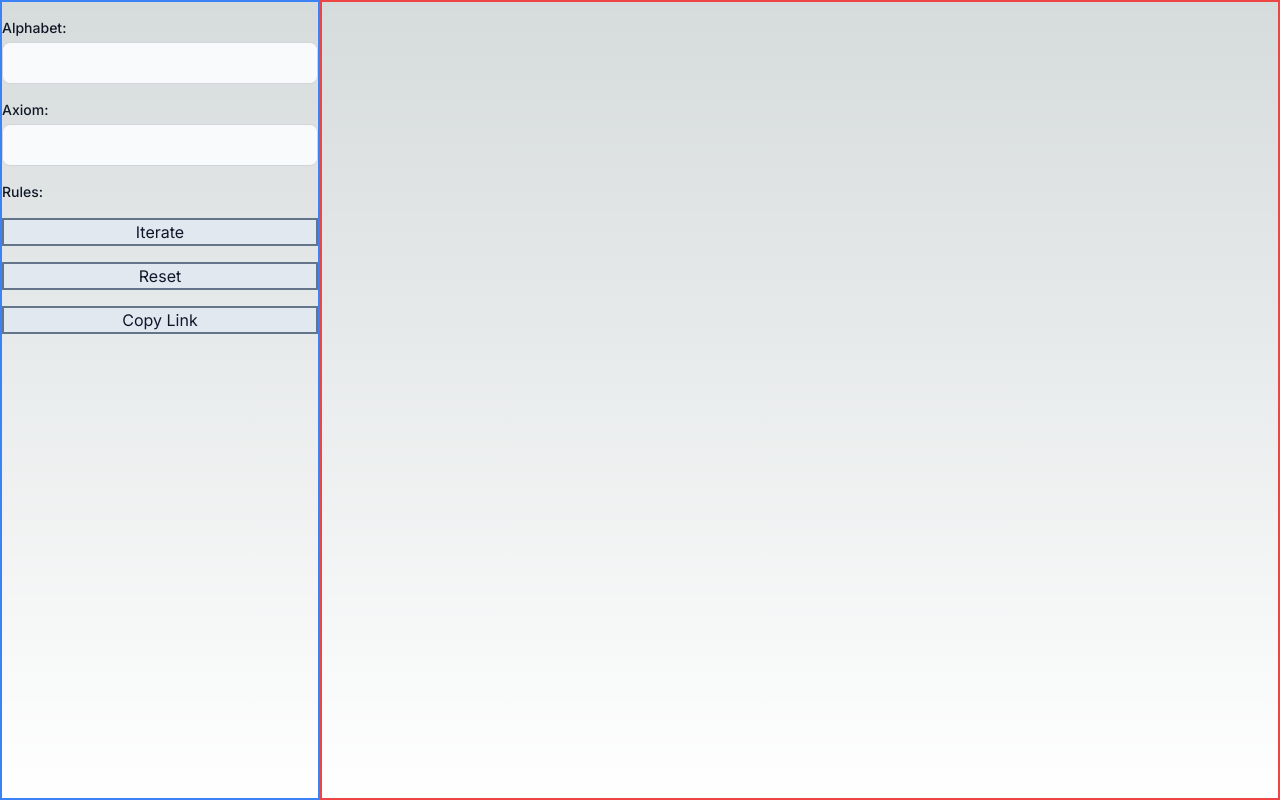
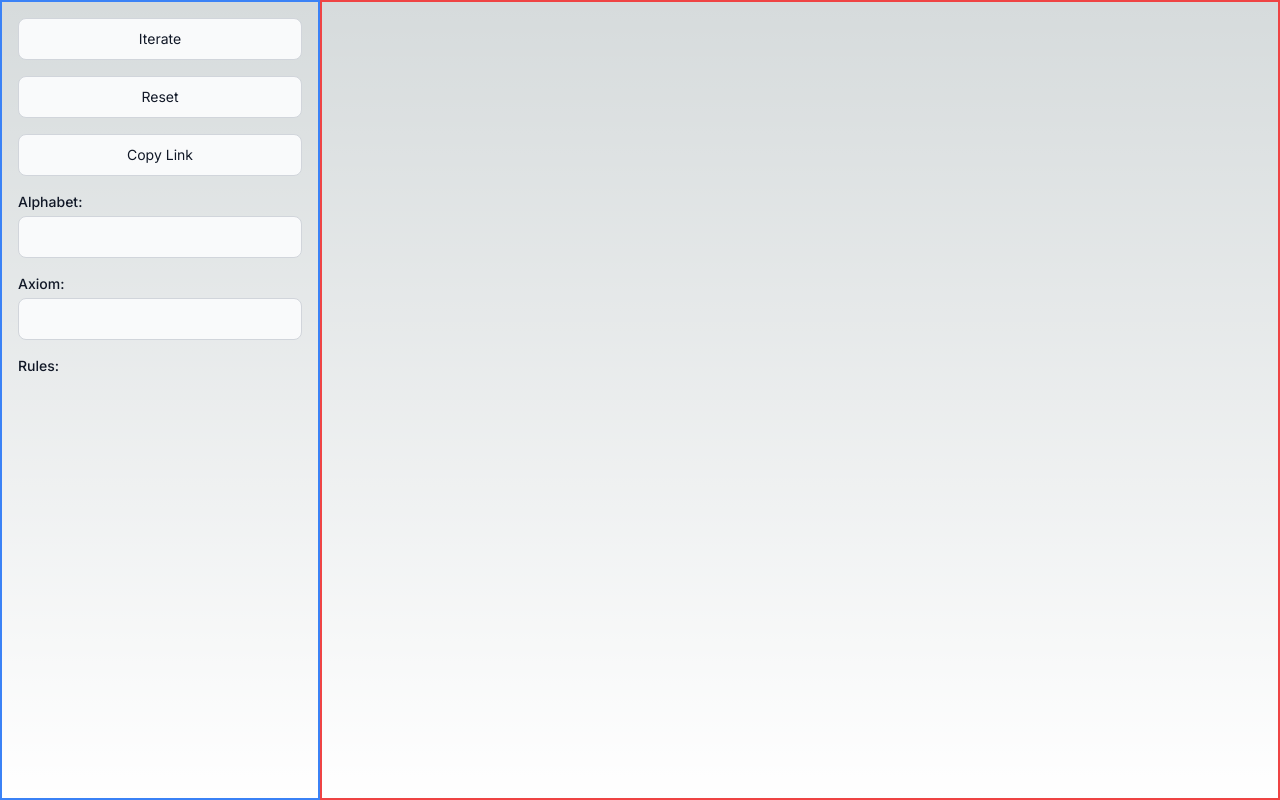
Before and after one commit to cjwurst/l-ink, a Next.js app in the folder l-ink/: page /sandbox in a window 1280 px wide. Built offline with nearby package versions, Linux system fonts and the light colour scheme.

Commit message:
format ruleset, buttons

```diff
--- a/l-ink/src/app/ui/button.tsx
+++ /dev/null
@@ -1,15 +0,0 @@
-import { ReactNode } from "react"
-
-type ButtonProps = {
-    onClick: () => void
-    children?: ReactNode
-}
-
-export default function Button({onClick, children}:ButtonProps) {
-    return <button
-        className="w-full items-center bg-slate-200 border-slate-500 border-2 text-slate-900"
-        onClick={onClick}
-    >
-        {children}
-    </button>
-}
--- /dev/null
+++ b/l-ink/src/app/ui/configButton.tsx
@@ -0,0 +1,15 @@
+import { ReactNode } from "react"
+
+type ConfigButtonProps = {
+    onClick: () => void
+    children?: ReactNode
+}
+
+export default function ConfigButton({onClick, children}:ConfigButtonProps) {
+    return <button
+        className="block bg-gray-50 border border-gray-300 text-gray-900 text-sm rounded-lg focus:ring-blue-500 focus:border-blue-500 block w-full p-2.5 dark:bg-gray-700 dark:border-gray-600 dark:placeholder-gray-400 dark:text-white dark:focus:ring-blue-500 dark:focus:border-blue-500"
+        onClick={onClick}
+    >
+        {children}
+    </button>
+}
--- a/l-ink/src/app/ui/lSystem.tsx
+++ b/l-ink/src/app/ui/lSystem.tsx
@@ -6,7 +6,7 @@ import { useState } from "react";
 import Alphabet from '@/app/ui/alphabet';
 import Axiom from '@/app/ui/axiom';
 import Ruleset from '@/app/ui/ruleset';
-import Button from '@/app/ui/button';
+import ConfigButton from '@/app/ui/configButton';
 import { encodeDrawInstruction } from "@/app/lib/drawInstruction";
 import URLCharacter from "@/app/lib/urlCharacter";
 import LSystemCanvas from "./lSystemCanvas";
@@ -77,8 +77,11 @@ export default function LSystem({
 
     return (
         <div className="flex h-full">
-            <div className="w-1/4 h-full flex flex-col gap-4 overflow-scroll border border-blue-500 border-2">
-                <div className="overflow-scroll">{lWord}</div>
+            <div className="w-1/4 h-full pr-4 pl-4 flex flex-col gap-4 overflow-scroll border border-blue-500 border-2">
+                <div className="overflow-scroll text-sm">{lWord}</div>
+                <ConfigButton onClick={handleIterate}>Iterate</ConfigButton>
+                <ConfigButton onClick={handleReset}>Reset</ConfigButton>
+                <ConfigButton onClick={handleCopyLink}>Copy Link</ConfigButton>
                 <Alphabet
                     alphabet={alphabet}
                     onChange={handleAlphabet}
@@ -94,9 +97,6 @@ export default function LSystem({
                     drawRules={drawRules}
                     onChangeDrawRules={(r:Map<string, DrawInstruction>) => setDrawRules(r)}
                 />
-                <Button onClick={handleIterate}>Iterate</Button>
-                <Button onClick={handleReset}>Reset</Button>
-                <Button onClick={handleCopyLink}>Copy Link</Button>
             </div>
             <div className="w-3/4 h-full">
                 <LSystemCanvas
--- a/l-ink/src/app/ui/ruleset.tsx
+++ b/l-ink/src/app/ui/ruleset.tsx
@@ -33,8 +33,8 @@ export default function Ruleset({alphabet, iterateRules, onChangeIterateRules, d
         <div className="flex flex-col gap-4">
             <div className="block text-sm font-medium text-gray-900 dark:text-white"> Rules: </div>
             {getAlphabetArray().map((preimage) => (
-                <div className="grid grid-cols-[repeat(3,auto)] gap-4">
-                    <div className="block text-sm font-medium text-gray-900 text-nowrap dark:text-white dark:border-gray">
+                <div className="grid grid-cols-[repeat(3,auto)] gap-4 w-full pl-4 pr-4">
+                    <div className="flex items-center text-sm font-medium text-gray-900 text-nowrap dark:text-white dark:border-gray">
                         {preimage} ↦
                     </div>
                     <input
```
